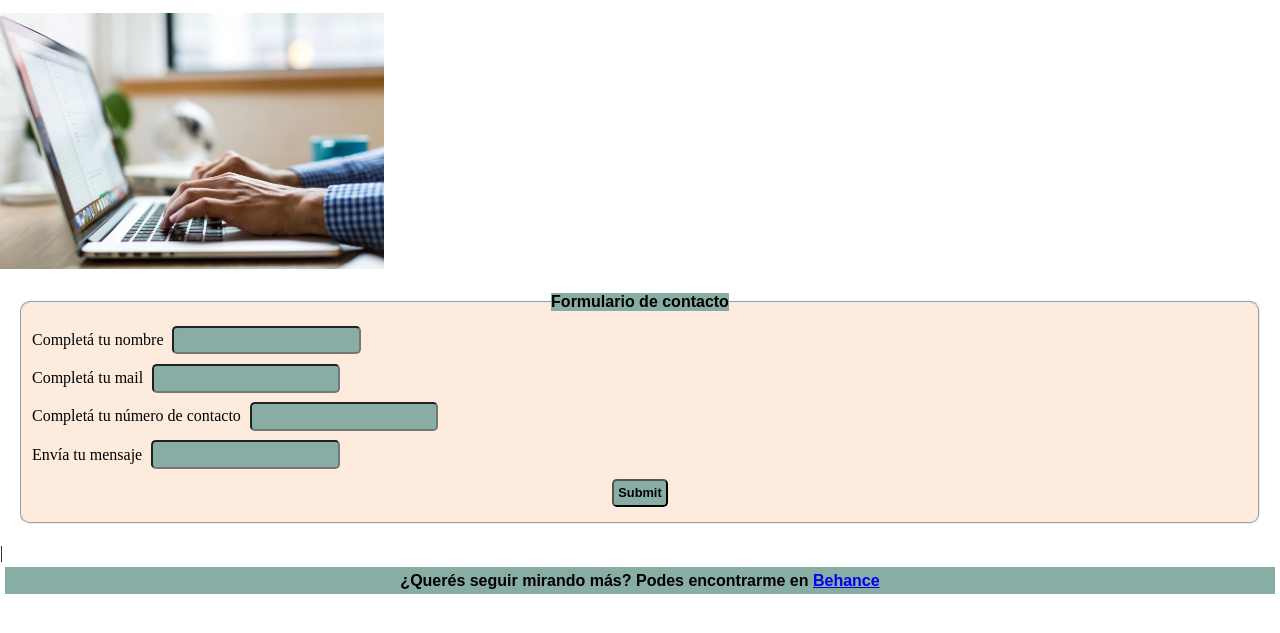
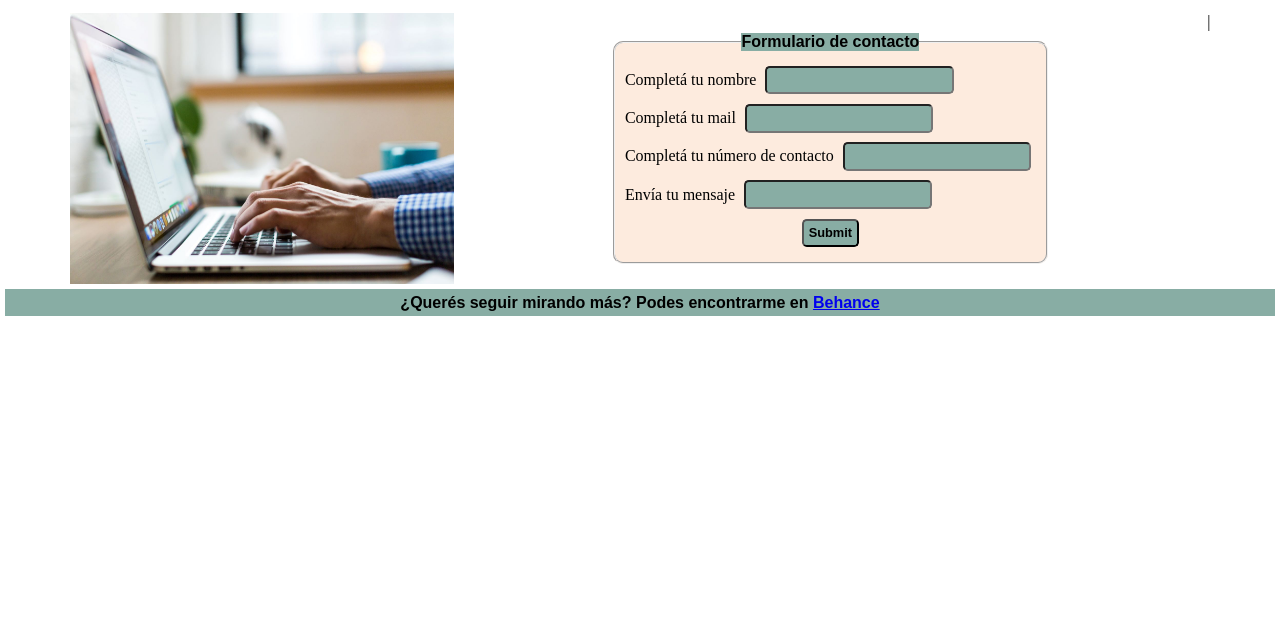
Before and after one commit to mbelenalvarez/mbelenalvarez, a plain HTML site: page paginas/contacto.html in a window 1280 px wide. Shown: the part 111-744 px from the top of the page. Drawn offline with Linux system fonts and the light colour scheme.

```diff
--- a/css/main.css
+++ b/css/main.css
@@ -198,34 +198,12 @@
 }
 
 .formContacto {
-    grid-template-columns: 1rem;
-    grid-template-rows: 1rem;
-    grid-template-areas: "nombre nombre img img"
-                        "mail mail img img"
-                        "numero numero img img"
-                        "mensaje mensaje img img";
+    display: flex;
+    justify-content: space-around;
 }
 
-.formContacto img {
+.imagenContacto {
     width: 30%;
-    height: 30%;
-    grid-area: img;
-}
-
-.nombre {
-    grid-area: nombre;
-}
-
-.mail {
-    grid-area: mail;
-}
-
-.numero {
-    grid-area: numero;
-}
-
-.mensaje {
-    grid-area: mensaje;
 }
 
 /* mis trabajos */
@@ -390,7 +368,7 @@
     .cards {
         display: grid;
         grid-template-columns: 1rem;
-        grid-template-rows: 1rem;
+        grid-template-rows: 20rem;
         grid-template-areas: "card1 card1 card1"
                             "card2 card2 card2"
                             "card3 card3 card3";
--- a/paginas/contacto.html
+++ b/paginas/contacto.html
@@ -26,8 +26,8 @@
     </div>
 
     <div class="formContacto">
-        <img src="../multimedia/imagenContacto.jpg" alt="Contacto">
-            <form action="">
+        <img class="imagenContacto" src="../multimedia/imagenContacto.jpg" alt="Contacto">
+        <form action="">
             <fieldset>
                 <legend> Formulario de contacto </legend>
                 <div class="nombre">
```
